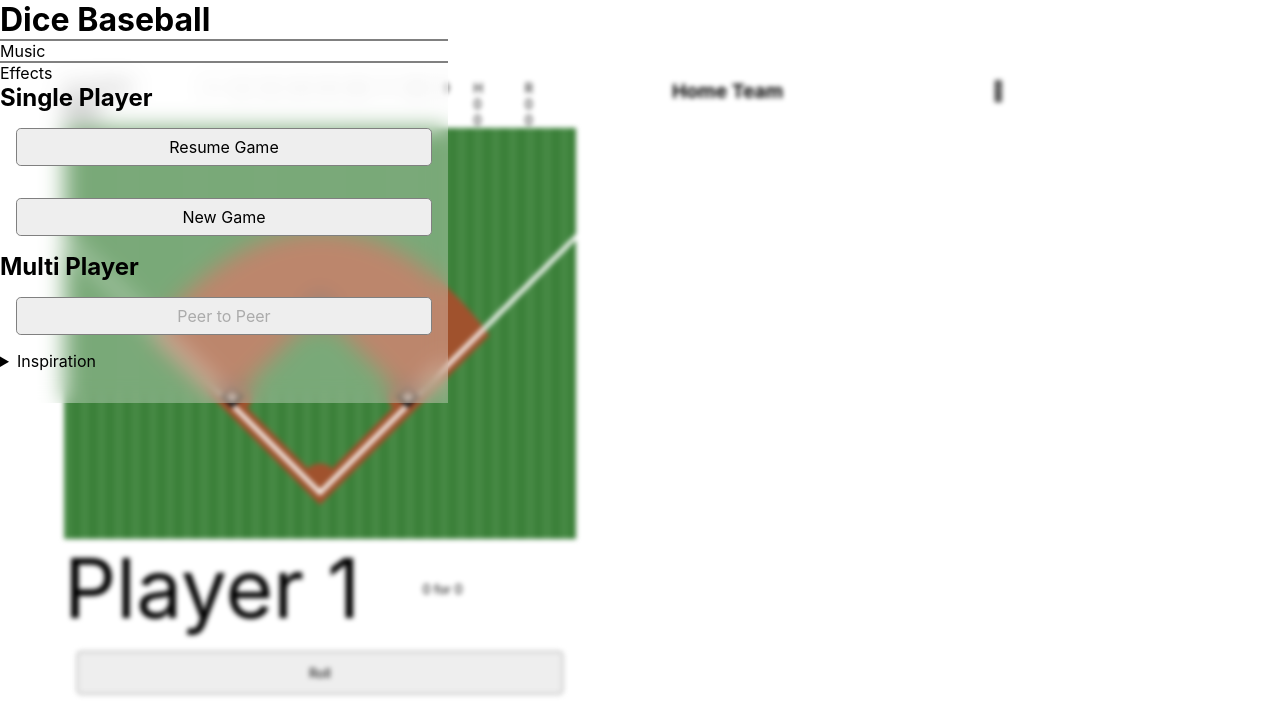
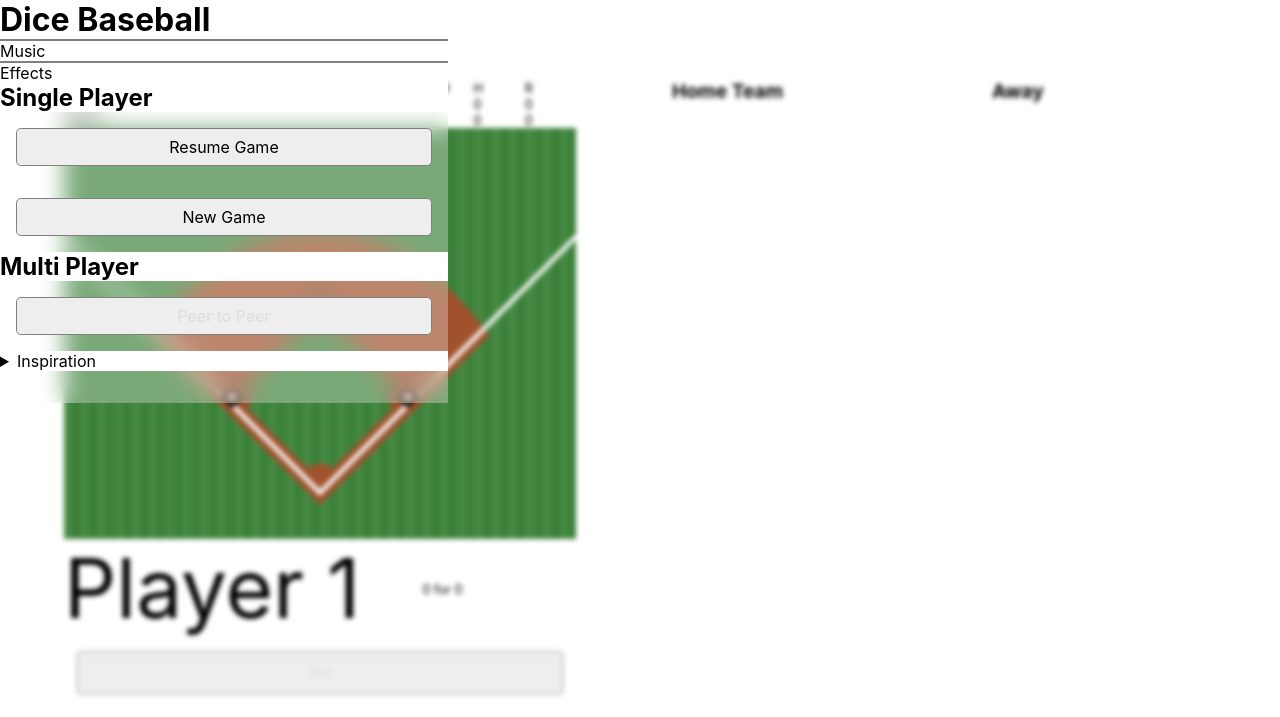
Before and after one commit to firien/dice-baseball, a website with bundled scripts: page docs/index.html in a window 1280 px wide. Built offline with nearby package versions, Linux system fonts and the light colour scheme.

Commit message:
disable roll for now

```diff
--- a/docs/index.html
+++ b/docs/index.html
@@ -158,7 +158,7 @@
           <div id="stat">0 for 0</div>
           <div id="bats"></div>
         </div>
-        <button id="roll" type="button">Roll</button>
+        <button id="roll" type="button" disabled>Roll</button>
         <div id="roll-result">
           <div class="die">P</div>
           <div class="die">L</div>
@@ -173,9 +173,11 @@
       </div>
       <div id="home">
         <h2>Home Team</h2>
+        <form></form>
       </div>
       <div id="away">
-        <h2>&#xf106;</h2>
+        <h2>Away</h2>
+        <form></form>
       </div>
     </div>
     <div id="indicator">■○○○</div>
--- a/docs/stylesheets/index.css
+++ b/docs/stylesheets/index.css
@@ -25,6 +25,8 @@
   padding: 0;
   touch-action: manipulation;
   box-sizing: border-box;
+  color: var(--text-color);
+  background-color: var(--background-color);
 }
 
 .hidden {
@@ -34,7 +36,10 @@
 body {
   margin-left: env(safe-area-inset-left);
   margin-right: env(safe-area-inset-right);
-  /* height: 200vh; */
+}
+
+button:disabled {
+  color: var(--secondary-background-color);
 }
 
 noscript div {
@@ -362,6 +367,9 @@ ol#rules {
   padding: 2em;
 }
 
+summary:focus {
+  outline: none;
+}
 #menu details {
   margin-bottom: calc(2em + env(safe-area-inset-bottom));
 }
```
